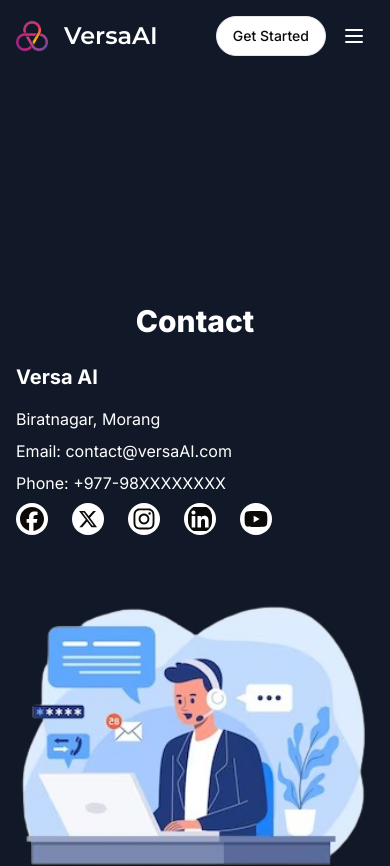
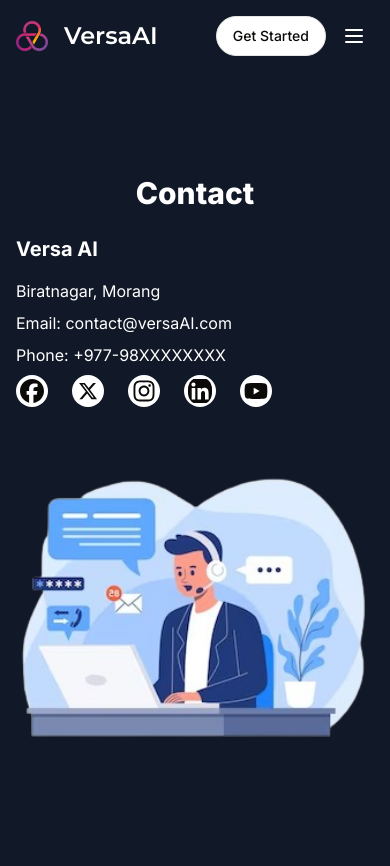
Before and after one commit to manjilkoirala/AI-Saas-Project, a Next.js app: page /contact in a window 390 px wide. Shown: the top 866 px of the page. Built offline with nearby package versions, Linux system fonts and the light colour scheme; no server answers.

Commit message:
responsive fix

```diff
--- a/app/(landing)/(routes)/about/page.tsx
+++ b/app/(landing)/(routes)/about/page.tsx
@@ -2,7 +2,7 @@ import Teams from "@/components/out-team";
 
 const AboutPage = () => {
   return (
-    <div className="flex flex-col items-center min-h-screen mt-32">
+    <div className="flex flex-col items-center min-h-screen">
       <h1 className="text-3xl sm:text-4xl md:text-5xl lg:text-6xl font-extrabold text-white mb-6">About Us</h1>
       <p className="text-md sm:text-lg md:text-xl lg:text-2xl text-white  text-center px-4">
         We are a dedicated team committed to providing the best service in the industry.
--- a/app/(landing)/(routes)/contact/page.tsx
+++ b/app/(landing)/(routes)/contact/page.tsx
@@ -34,7 +34,7 @@ const socials = [
 
 const contact = () => {
   return (
-    <div className='flex flex-col items-center min-h-screen  py-2 w-full justify-center mt-32 mb-10'>
+    <div className='flex flex-col items-center min-h-screen py-2 w-full justify-center mb-10'>
        <h1 className="text-3xl sm:text-4xl md:text-5xl lg:text-6xl font-extrabold text-white mb-6">Contact</h1>
        <div className=' grid md:grid-cols-2 items-center gap-4 justify-center'>
         <div className='flex flex-col gap-2 pl-4'>
--- a/app/(landing)/(routes)/pricing/page.tsx
+++ b/app/(landing)/(routes)/pricing/page.tsx
@@ -21,7 +21,7 @@ const PricingPage = () => {
     }
   }
   return (
-    <div className="flex flex-col items-center min-h-screen mt-32 py-2">
+    <div className="flex flex-col items-center min-h-screen py-2">
       <h1 className="text-3xl sm:text-4xl md:text-5xl lg:text-6xl font-extrabold text-white mb-6">Our Pricing</h1>
       <p className="text-md sm:text-lg md:text-xl lg:text-2xl text-white mb-6 text-center px-4">
         Choose the plan that suits you best. Upgrade, downgrade, or cancel anytime.
--- a/components/landing-hero.tsx
+++ b/components/landing-hero.tsx
@@ -11,7 +11,7 @@ export const LandingHero = () => {
   const { isSignedIn } = useAuth();
 
   return (
-   <div className="grid grid-cols-3 items-center pt-32">
+   <div className="grid grid-cols-3 items-center pt-20">
      <div className="text-white font-bold px-10 text-left space-y-5 col-span-2">
       <div className="text-4xl sm:text-5xl md:text-6xl lg:text-7xl space-y-5 font-extrabold text-left">
         <h1>The Best AI Tool for</h1>
```
